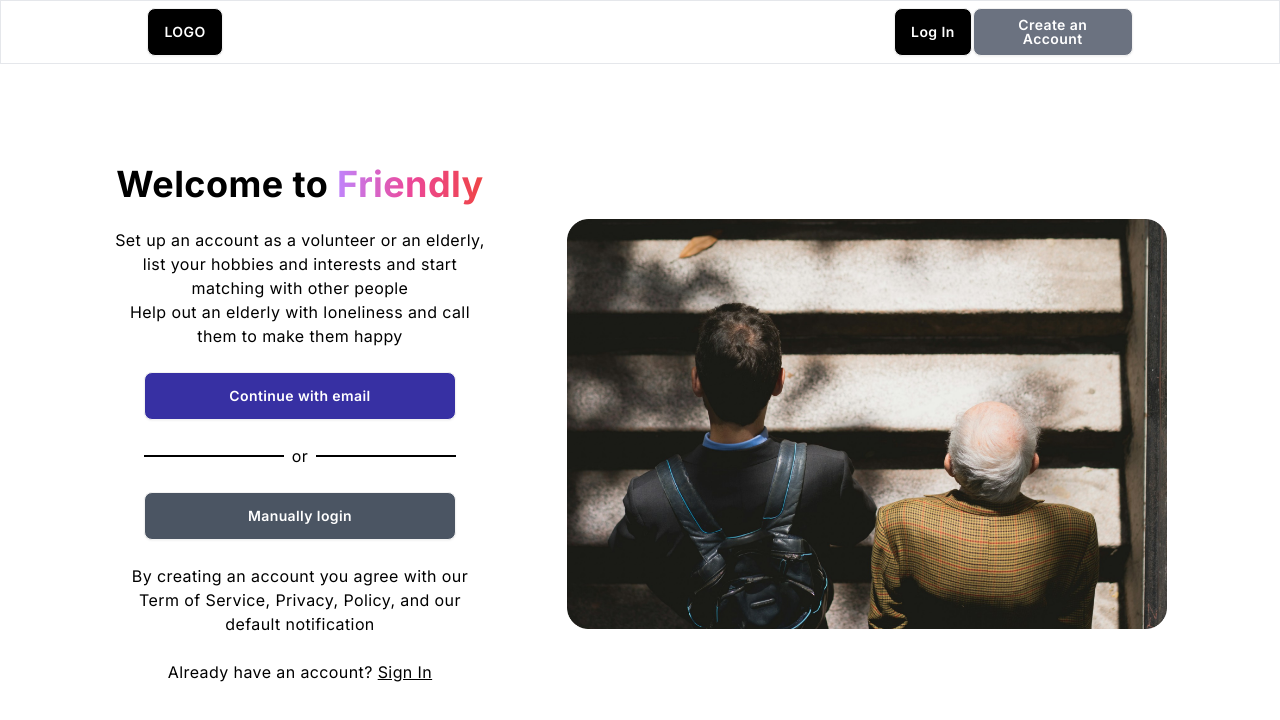
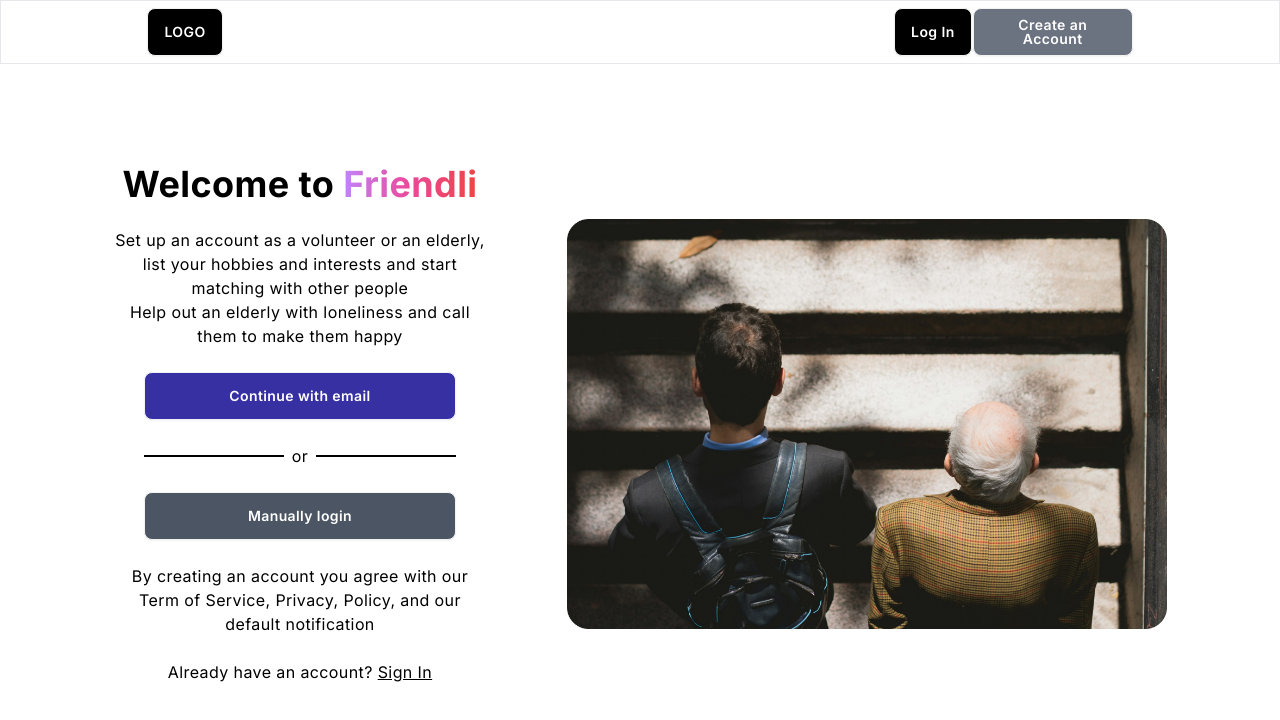
Before and after one commit to NekruzAsh/Google-AI-Hack, a Next.js app: page / in a window 1280 px wide. Shown: the top 720 px of the page. Built offline with nearby package versions, Linux system fonts and the light colour scheme.

Commit message:
updated name of the company

```diff
--- a/app/page.js
+++ b/app/page.js
@@ -33,7 +33,7 @@ const Page = () => {
               <h2>
                 Welcome to{" "}
                 <span className="bg-clip-text text-transparent bg-gradient-to-r from-purple-400 via-pink-500 to-red-500">
-                  Friendly
+                  Friendli
                 </span>
               </h2>
               <p>
--- a/app/signup/page.js
+++ b/app/signup/page.js
@@ -120,7 +120,7 @@ const page = () => {
                 <Grid item xs={4} >
                     <Stack spacing={2}>
 
-                        <h3>Sign up to "Friendly"</h3>
+                        <h3>Sign up to Friendli</h3>
 
                         <p>First Name</p>
                         <label className="input bg-white input-bordered flex items-center gap-2">
```
